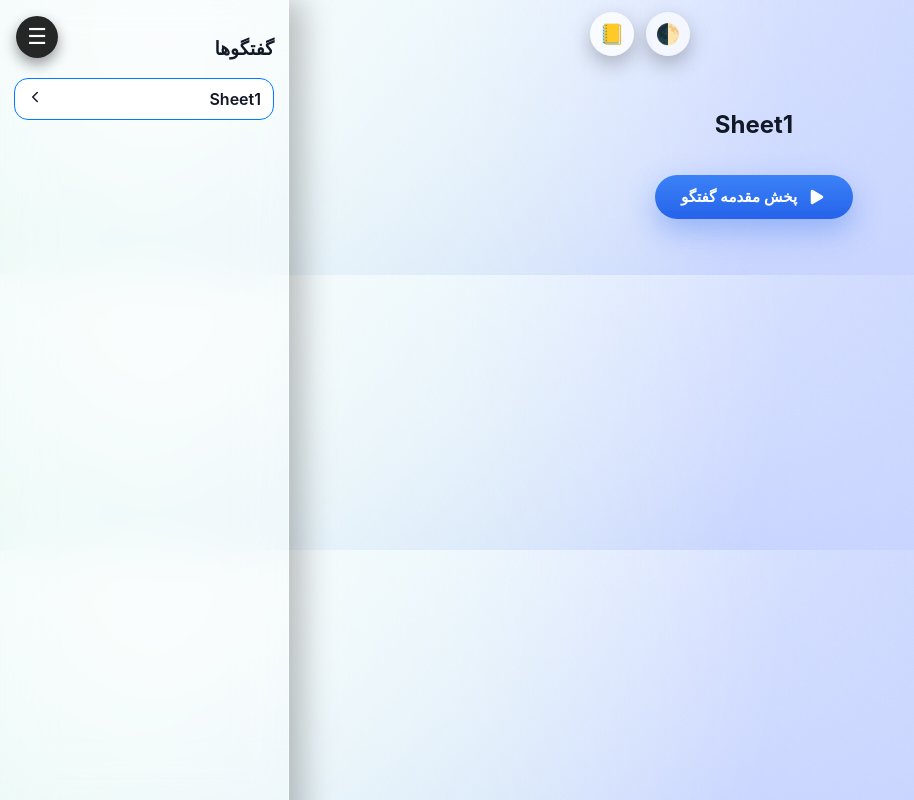
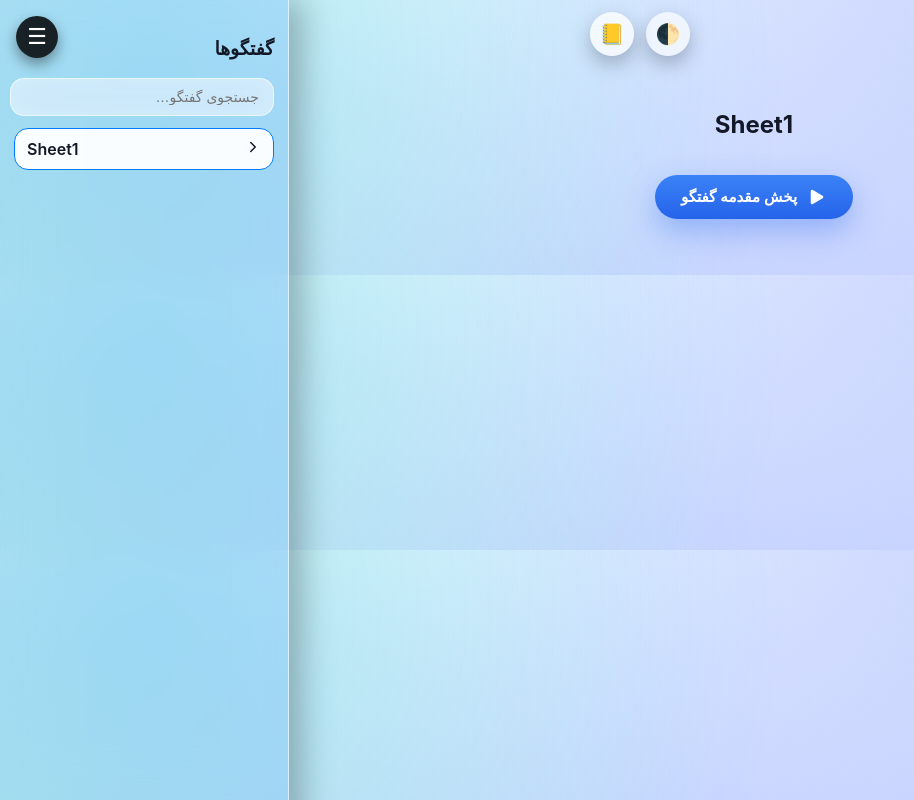
Before and after one commit to Amirhossein-Esfahanian/Mynaati, a plain HTML site: page index.html in a window 1280 px wide. Shown: the whole page, without its empty margins (0-914 px from the left). Drawn offline with nearby package versions, Linux system fonts and the light colour scheme; no server answers.

Commit message:
scroll and search working

```diff
--- a/index.html
+++ b/index.html
@@ -38,6 +38,12 @@
       <!-- Sidebar -->
       <aside id="sidebar">
         <h3>گفتگوها</h3>
+        <input
+          type="text"
+          id="sheetSearch"
+          placeholder="جستجوی گفتگو…"
+          class="sheet-search"
+        />
         <div id="sheetList">در حال بارگذاری...</div>
       </aside>
 
--- a/script.js
+++ b/script.js
@@ -35,7 +35,7 @@ window.onload = async () => {
   workbook.SheetNames.forEach((name, i) => {
     const div = document.createElement("div");
     div.className = "sheet-item";
-    div.innerHTML = `<span>${name}</span><ion-icon name="chevron-forward-outline"></ion-icon>`;
+    div.innerHTML = `<ion-icon name="chevron-back-outline"></ion-icon><span>${name}</span>`;
     div.onclick = () => selectSheet(name, i + 1, div);
     list.appendChild(div);
   });
@@ -373,3 +373,13 @@ darkBtn.addEventListener("click", () => {
     showToast("لایت مود فعال شد ☀️");
   }
 });
+
+document.addEventListener("input", (e) => {
+  if (e.target.id !== "sheetSearch") return;
+
+  const q = e.target.value.toLowerCase();
+  document.querySelectorAll(".sheet-item").forEach((item) => {
+    const text = item.innerText.toLowerCase();
+    item.style.display = text.includes(q) ? "flex" : "none";
+  });
+});
--- a/style.css
+++ b/style.css
@@ -26,7 +26,7 @@ body {
 
   background: radial-gradient(
       circle at 12% 20%,
-      rgba(255, 255, 255, 0.9),
+      rgba(20, 200, 250, 0.2),
       transparent 55%
     ),
     radial-gradient(circle at 80% 0%, rgba(199, 210, 254, 0.9), transparent 55%),
@@ -78,14 +78,16 @@ body.dark {
 /* =====================================================
    SIDEBAR
 ===================================================== */
+
 #sidebar {
   position: fixed;
   top: 0;
   left: 0;
   width: 260px;
   height: 100vh;
-
-  background: rgba(255, 255, 255, 0.22);
+  scrollbar-width: thin; /* Firefox */
+  scrollbar-color: rgba(0, 0, 0, 0.4) transparent;
+  background: rgba(10, 100, 255, 0.12);
   backdrop-filter: blur(24px);
   -webkit-backdrop-filter: blur(24px);
 
@@ -94,9 +96,17 @@ body.dark {
 
   padding: 18px 14px;
   z-index: 3000;
+  overflow-x: hidden;
 
-  transform: translateX(-100%);
-  transition: transform 0.35s ease, width 0.35s ease, opacity 0.35s ease;
+  overflow-y: auto;
+}
+/* Chrome / Edge */
+#sidebar::-webkit-scrollbar {
+  width: 6px;
+}
+#sidebar::-webkit-scrollbar-thumb {
+  background: rgba(0, 0, 0, 0.35);
+  border-radius: 10px;
 }
 
 body.dark #sidebar {
@@ -613,3 +623,24 @@ body.dark .toggle-dark {
   background: linear-gradient(180deg, #ef4444, #dc2626);
   box-shadow: 0 12px 30px rgba(220, 38, 38, 0.35);
 }
+
+.sheet-search {
+  width: 90%;
+  margin-bottom: 12px;
+  padding: 10px 14px;
+
+  border-radius: 14px;
+  border: 1px solid rgba(255, 255, 255, 0.6);
+
+  background: rgba(255, 255, 255, 0.55);
+  backdrop-filter: blur(14px);
+
+  font-size: 14px;
+  outline: none;
+}
+
+body.dark .sheet-search {
+  background: rgba(30, 41, 59, 0.8);
+  color: #f5f5f7;
+  border-color: rgba(255, 255, 255, 0.25);
+}
```
